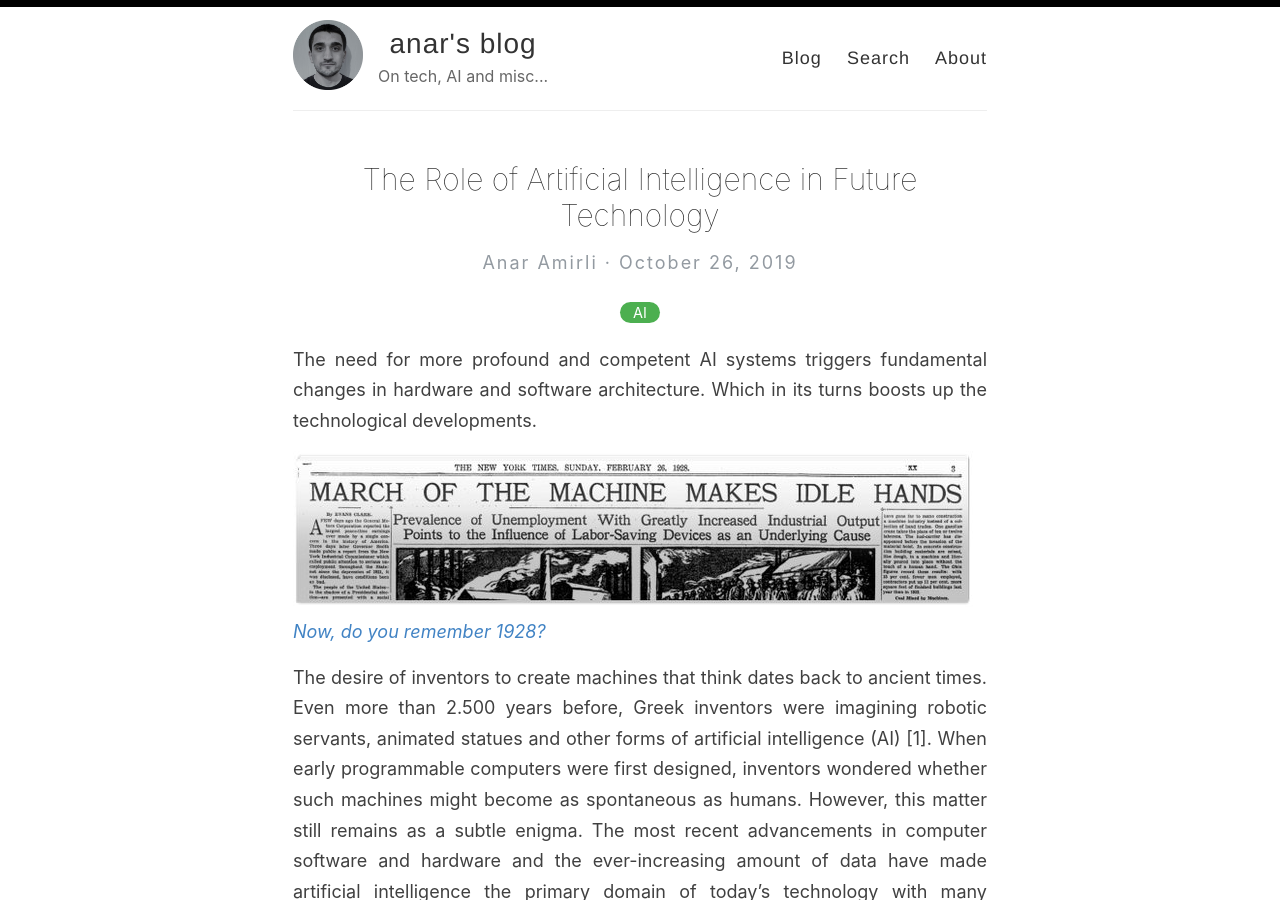
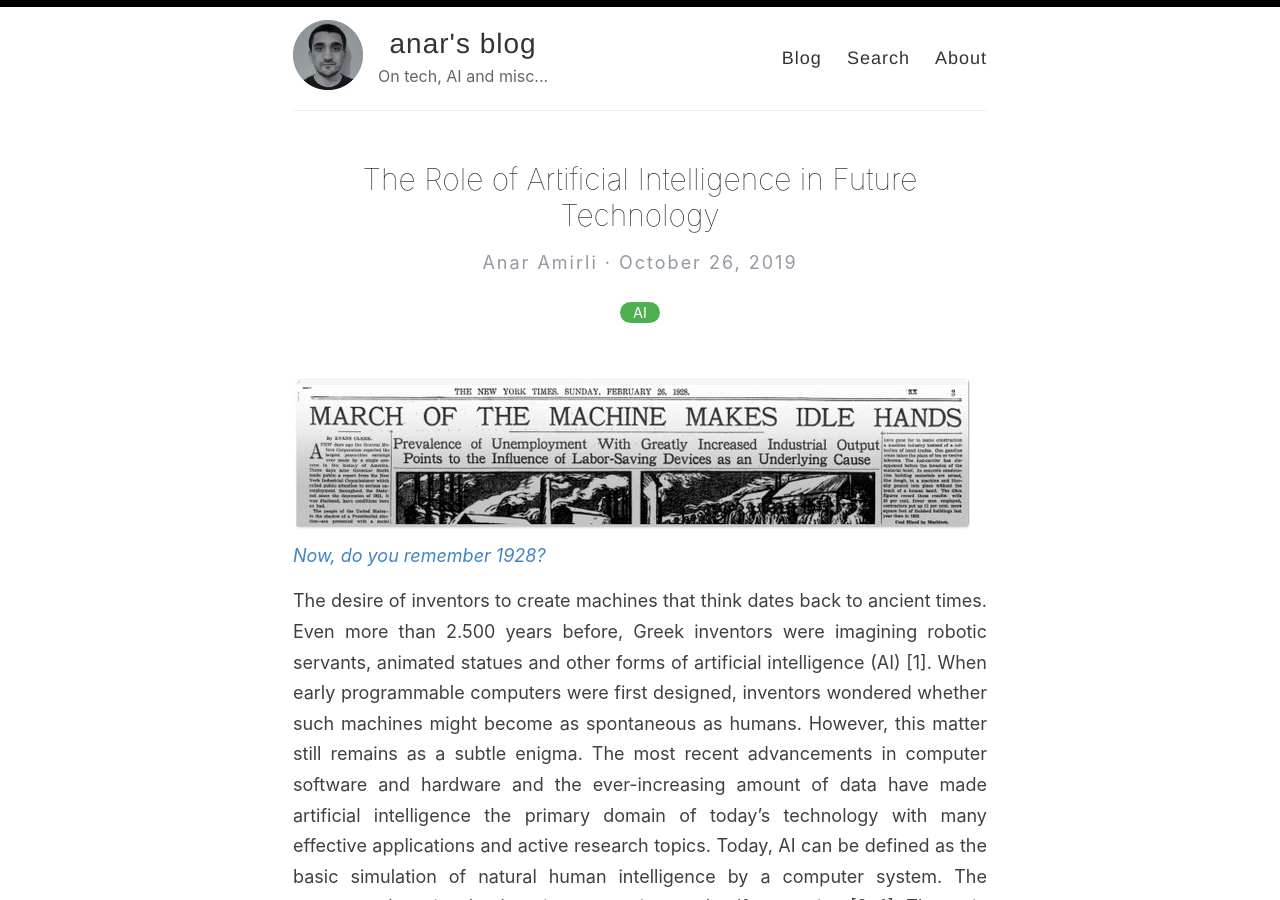
Before and after one commit to anaramirli/anaramirli.github.io, a Jekyll site: the page built from _posts/2019-10-26-the-role-of-ai-in-future.md, in a window 1280 px wide and 900 px high. Built offline with Jekyll 4.4.1, drawn with Linux system fonts in a browser that asks for light colours; comment, search, counter and statistics services are not loaded.

Commit message:
Update 2019-10-26-the-role-of-ai-in-future.md

```diff
--- a/_posts/2019-10-26-the-role-of-ai-in-future.md
+++ b/_posts/2019-10-26-the-role-of-ai-in-future.md
@@ -3,9 +3,7 @@ layout: post
 title: The Role of Artificial Intelligence in Future Technology
 categories: [AI]
 ---
-
-The need for more profound and competent AI systems triggers fundamental changes in hardware and software architecture. Which in its turns boosts up the technological developments.
-
+<br>
 [![](/images/1928.jpg)*Now, do you remember 1928?*](https://twitter.com/fchollet/status/1130197913110319104)
 <br>
 
```
